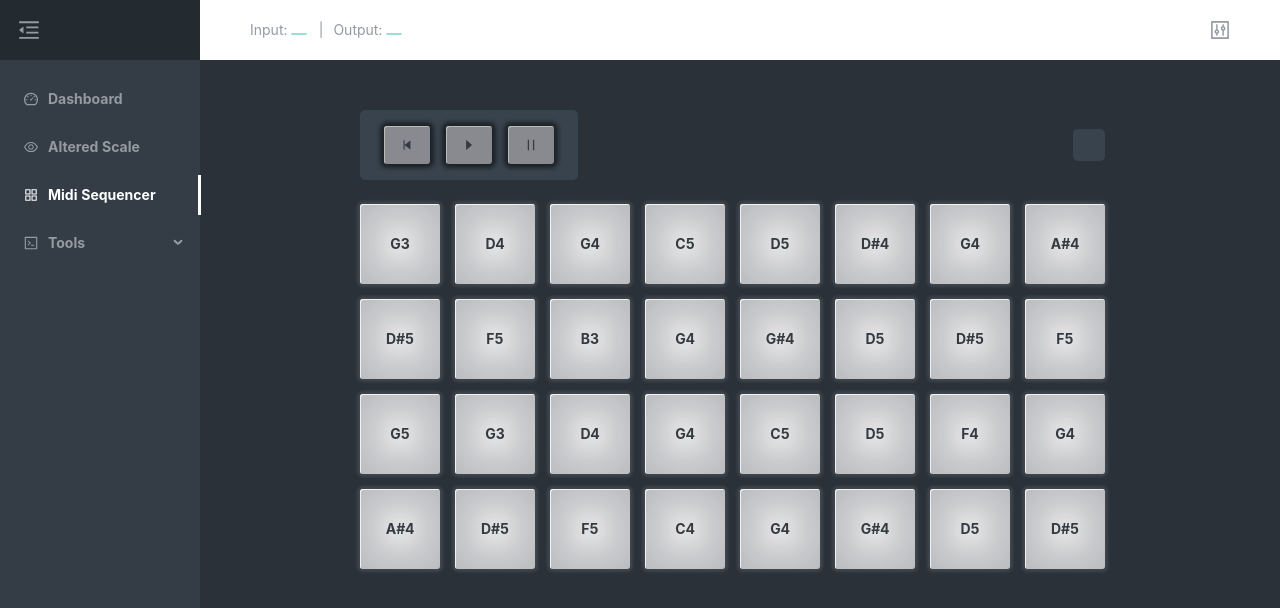
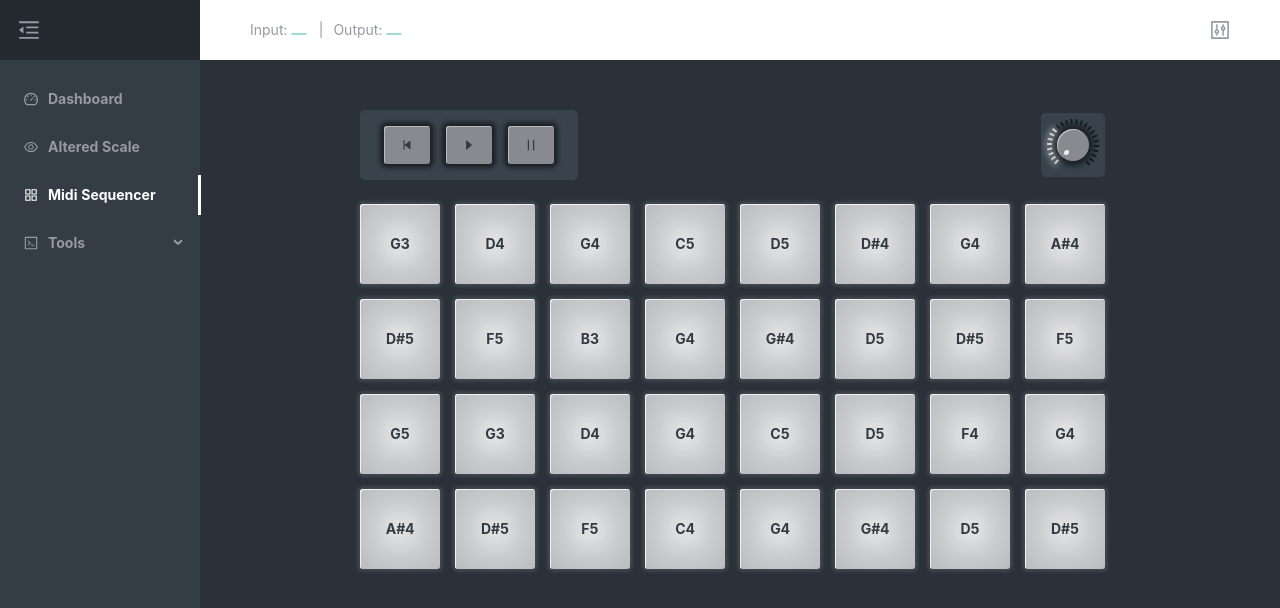
Before and after one commit to tedkx/midi-playground, a React app: page /midi-sequencer in a window 1280 px wide. Shown: the top 608 px of the page. Built offline with nearby package versions, Linux system fonts and the light colour scheme.

Commit message:
Added rotary pad component

```diff
--- /dev/null
+++ b/src/components/KeyboardComponents/RotaryKnob.js
@@ -0,0 +1,17 @@
+import React from 'react';
+
+const Button = ({ className, max, min, onSetValue, style, value }) => {
+  return (
+    <div className={`rotary-knob ${className}`} style={style}>
+      <div className="knob-overlay"></div>
+      <div className="knob-inner"></div>
+      <div className="ticks">
+        {Array.from(Array(24)).map((_, idx) => (
+          <div key={idx} className={`tick ${idx >= 16 && 'active'}`}></div>
+        ))}
+      </div>
+    </div>
+  );
+};
+
+export default Button;
--- a/src/components/KeyboardComponents/index.js
+++ b/src/components/KeyboardComponents/index.js
@@ -1,4 +1,5 @@
 import Button from './Button';
 import Pad from './Pad';
+import RotaryKnob from './RotaryKnob';
 
-export { Button, Pad };
+export { Button, Pad, RotaryKnob };
--- a/src/components/KeyboardComponents/styles.less
+++ b/src/components/KeyboardComponents/styles.less
@@ -101,3 +101,68 @@
       0 0 80px 80px rgba(33, 169, 255, 0.7);
   }
 }
+
+.rotary-knob {
+  // border: solid 3px #222;
+  box-shadow: 0 0 5px 5px rgba(0, 0, 0, 0.5);
+  border-radius: 50%;
+  height: 32px;
+  position: relative;
+  width: 32px;
+
+  .knob-inner {
+    border-radius: 50%;
+    box-shadow: inset 1px 1px #bbb;
+    width: 100%;
+    height: 100%;
+    background: #888a8f;
+
+    &::after {
+      box-shadow: inset 1px 1px #777;
+      content: ' ';
+      position: absolute;
+      bottom: 19%;
+      left: 19%;
+      width: 20%;
+      height: 20%;
+      background-color: #eee;
+      border-radius: 50%;
+    }
+  }
+
+  .ticks {
+    .tick {
+      position: absolute;
+      width: 100%;
+      height: 100%;
+      top: 0;
+      left: 0;
+      z-index: 5;
+      overflow: visible;
+
+      &::after {
+        background-color: #161a1f;
+        content: ' ';
+        width: 2px;
+        height: 5px;
+        position: absolute;
+        top: -10px;
+        left: 50%;
+      }
+
+      &.active::after {
+        box-shadow: 0 0 5px 3px rgba(255, 255, 255, 0.15);
+        background-color: #ccc;
+      }
+    }
+
+    @iterations: 24;
+    .tick-loop (@i) when (@i > 0) {
+      .tick:nth-child(@{i}) {
+        transform: rotate(150 - @i * 12deg);
+      }
+      .tick-loop(@i - 1);
+    }
+    .tick-loop (@iterations);
+  }
+}
--- a/src/routes/MidiSequencer/constants.js
+++ b/src/routes/MidiSequencer/constants.js
@@ -27,4 +27,15 @@ const formatPattern = pattern => ({
 
 const defaultPattern = formatPattern(tunez.theGrid);
 
-export { defaultPattern };
+const parameterData = {
+  bpm: {
+    min: 40,
+    max: 280,
+  },
+  transpose: {
+    min: -24,
+    max: 24,
+  },
+};
+
+export { defaultPattern, parameterData };
--- a/src/routes/MidiSequencer/index.js
+++ b/src/routes/MidiSequencer/index.js
@@ -1,8 +1,8 @@
 import React from 'react';
 import { Card } from 'antd';
-import { Button, Pad } from 'components/KeyboardComponents';
+import { Button, Pad, RotaryKnob } from 'components/KeyboardComponents';
 import { defaultPattern } from './constants';
-import { usePadEvents, useNotesPlaying } from './utils';
+import { usePadEvents, useParameters, useNotesPlaying } from './utils';
 import { noteToString } from 'lib/utils';
 import {
   CaretRightOutlined,
@@ -17,6 +17,8 @@ const Sequencer = () => {
       on: true,
     }))
   );
+
+  const { parameters, setParameter } = useParameters(defaultPattern);
 
   const { activeNoteIdx, onSeekToStart, onPlay, onStop } = useNotesPlaying(
     defaultPattern,
@@ -39,7 +41,9 @@ const Sequencer = () => {
             <PauseOutlined />
           </Button>
         </Card>
-        <Card bordered={false}></Card>
+        <Card bordered={false}>
+          <RotaryKnob value={64} />
+        </Card>
       </div>
       <div className="pads-container">
         {padData.map(({ note, on }, idx) => (
--- a/src/routes/MidiSequencer/utils.js
+++ b/src/routes/MidiSequencer/utils.js
@@ -123,4 +123,8 @@ const useNotesPlaying = (
   };
 };
 
-export { useNotesPlaying, usePadEvents };
+const useParameters = ({ bpm, noteDuration, noteValue }) => {
+  return {};
+};
+
+export { useNotesPlaying, useParameters, usePadEvents };
```
Also changed, not shown: 1 other file (tests, documents, lock files or other folders).
